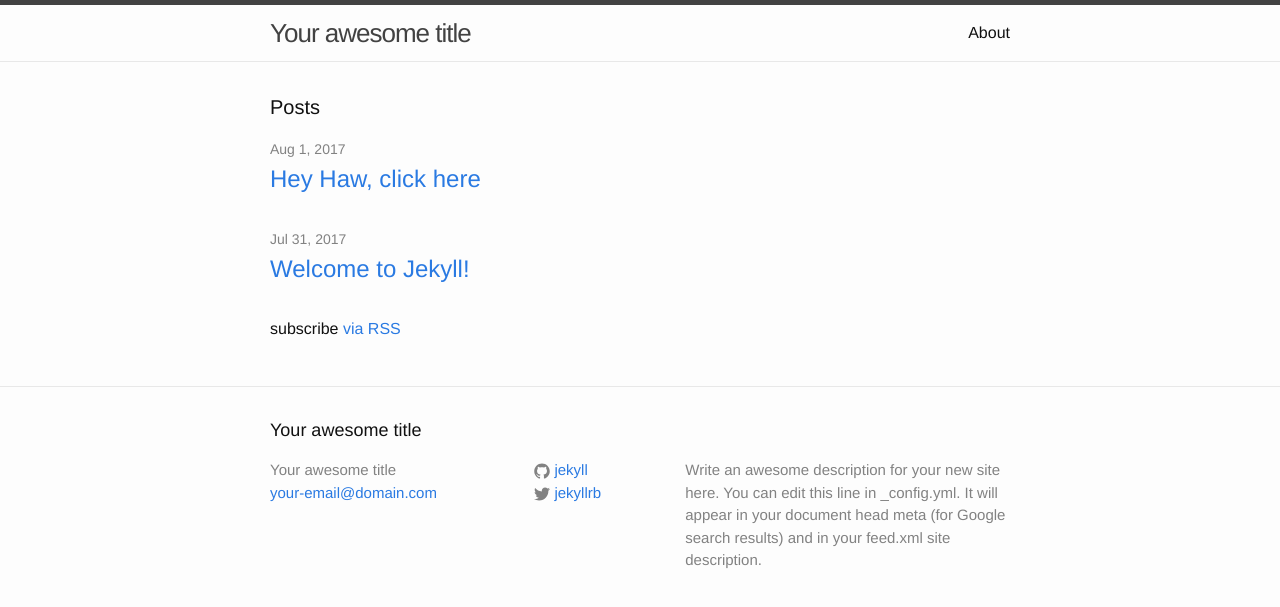
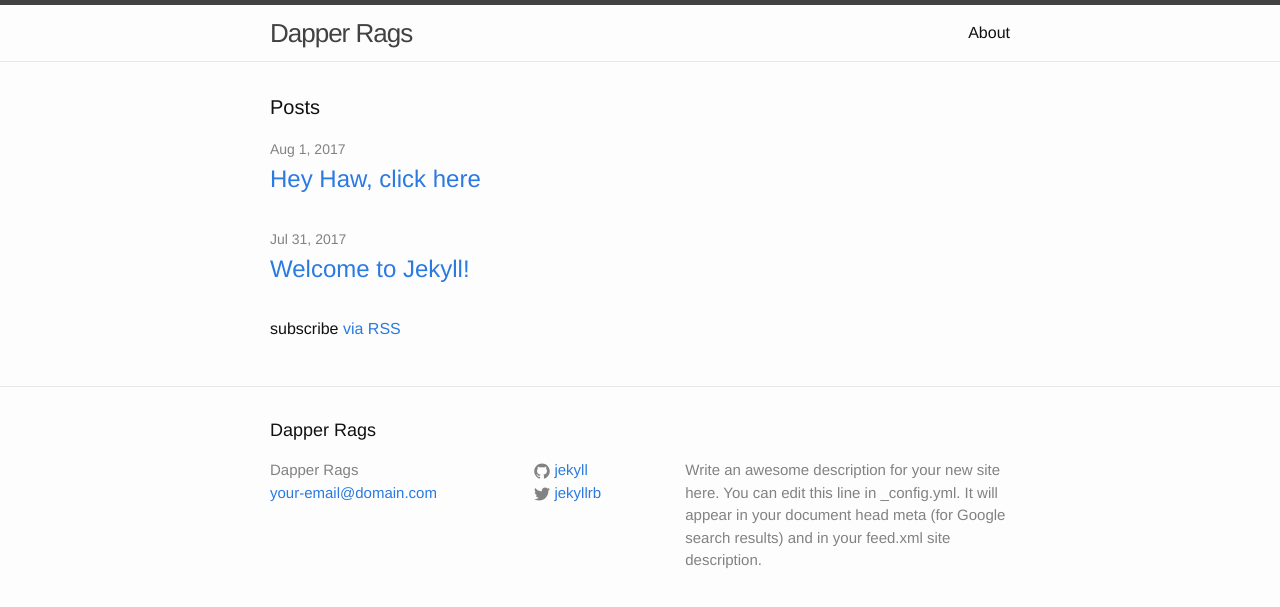
Before and after one commit to Xfray95/Xfray95.github.io, a Jekyll site: the page built from index.html, in a window 1280 px wide. Shown: the top 607 px of the page. Built offline with Jekyll 4.4.1, drawn with Linux system fonts in a browser that asks for light colours.

Commit message:
Update _config.yml

```diff
--- a/_config.yml
+++ b/_config.yml
@@ -6,7 +6,7 @@
 # 'jekyll serve'. If you change this file, please restart the server process.
 
 # Site settings
-title: Your awesome title
+title: Dapper Rags
 email: your-email@domain.com
 description: > # this means to ignore newlines until "baseurl:"
   Write an awesome description for your new site here. You can edit this
```
